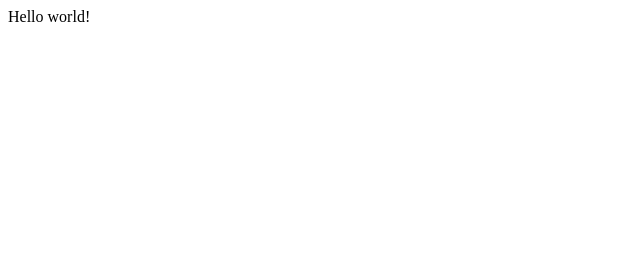
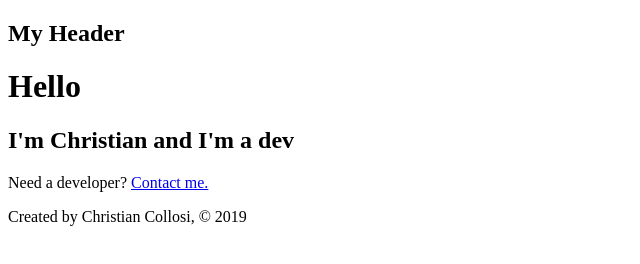
Before and after one commit to collosic/the-great-grazie, a Gatsby site: page / in a window 1280 px wide. Shown: the whole page, without its empty margins (0-640 px from the left). Built offline with nearby package versions, Linux system fonts and the light colour scheme; Gatsby itself is replaced by a stand-in of ours.

Commit message:
Created About, Blog, and Contact pages. We also created two shared components Footer and Header. Lastly, imported the Link from gatsby module for optimized linking

```diff
--- /dev/null
+++ b/src/components/footer.js
@@ -0,0 +1,11 @@
+import React from "react"
+
+const Footer = () => {
+  return (
+    <footer>
+      <p>Created by Christian Collosi, © 2019</p>
+    </footer>
+  )
+}
+
+export default Footer
--- /dev/null
+++ b/src/components/header.js
@@ -0,0 +1,11 @@
+import React from "react"
+
+const Header = () => {
+  return (
+    <div>
+      <h2>My Header</h2>
+    </div>
+  )
+}
+
+export default Header
--- /dev/null
+++ b/src/pages/about.js
@@ -0,0 +1,29 @@
+import React from "react"
+import { Link } from "gatsby"
+import Footer from "../components/footer"
+import Header from "../components/header"
+
+const AboutPage = () => {
+  return (
+    <div>
+      <Header />
+      <h1>About Me</h1>
+      <br />
+      <p>
+        Hello my name is Christian Collosi. A quick introduction into who I am
+        and what I enjoy to do. I'm a software developer and I'm currently
+        focusing on front end development work. At my previous job I was working
+        with WordPress, JQuery, and the Java Spring Framework. I am now
+        positioning myself to learn React, Redux, Gatsby, and GraphQL in order
+        to improve my skills. I enjoy lots of science fiction, bouldering,
+        snowboarding, hiking and of course computers.
+      </p>
+      <p>
+        <Link to="/contact">Get at me</Link>
+      </p>
+      <Footer />
+    </div>
+  )
+}
+
+export default AboutPage
--- a/src/pages/index.js
+++ b/src/pages/index.js
@@ -1,3 +1,20 @@
 import React from "react"
+import { Link } from "gatsby"
+import Footer from "../components/footer"
+import Header from "../components/header"
 
-export default () => <div>Hello world!</div>
+const IndexPage = () => {
+  return (
+    <div>
+      <Header />
+      <h1>Hello</h1>
+      <h2>I'm Christian and I'm a dev</h2>
+      <p>
+        Need a developer? <Link to="/contact">Contact me.</Link>
+      </p>
+      <Footer />
+    </div>
+  )
+}
+
+export default IndexPage
```
Also changed, not shown: src/pages/blog.js (added, +16 -0 lines), src/pages/contact.js (added, +23 -0 lines).
